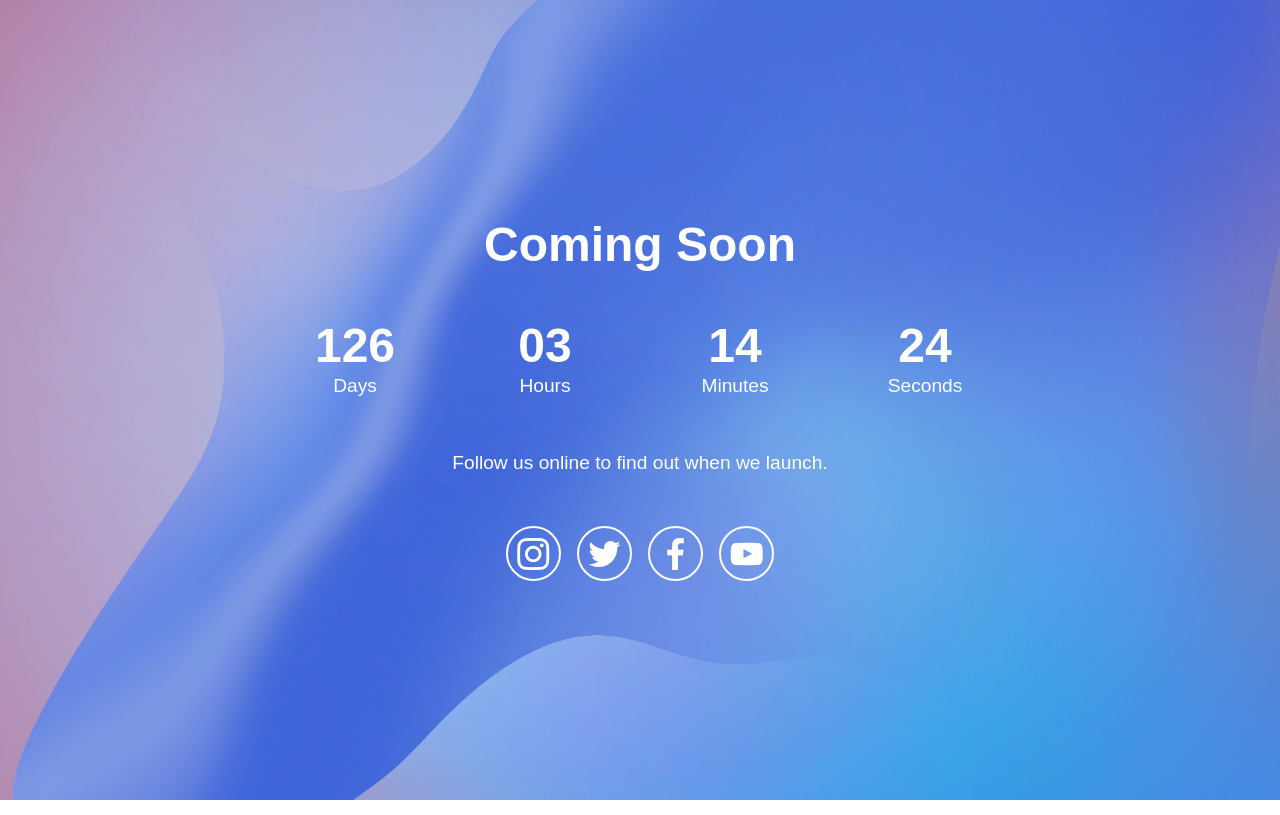
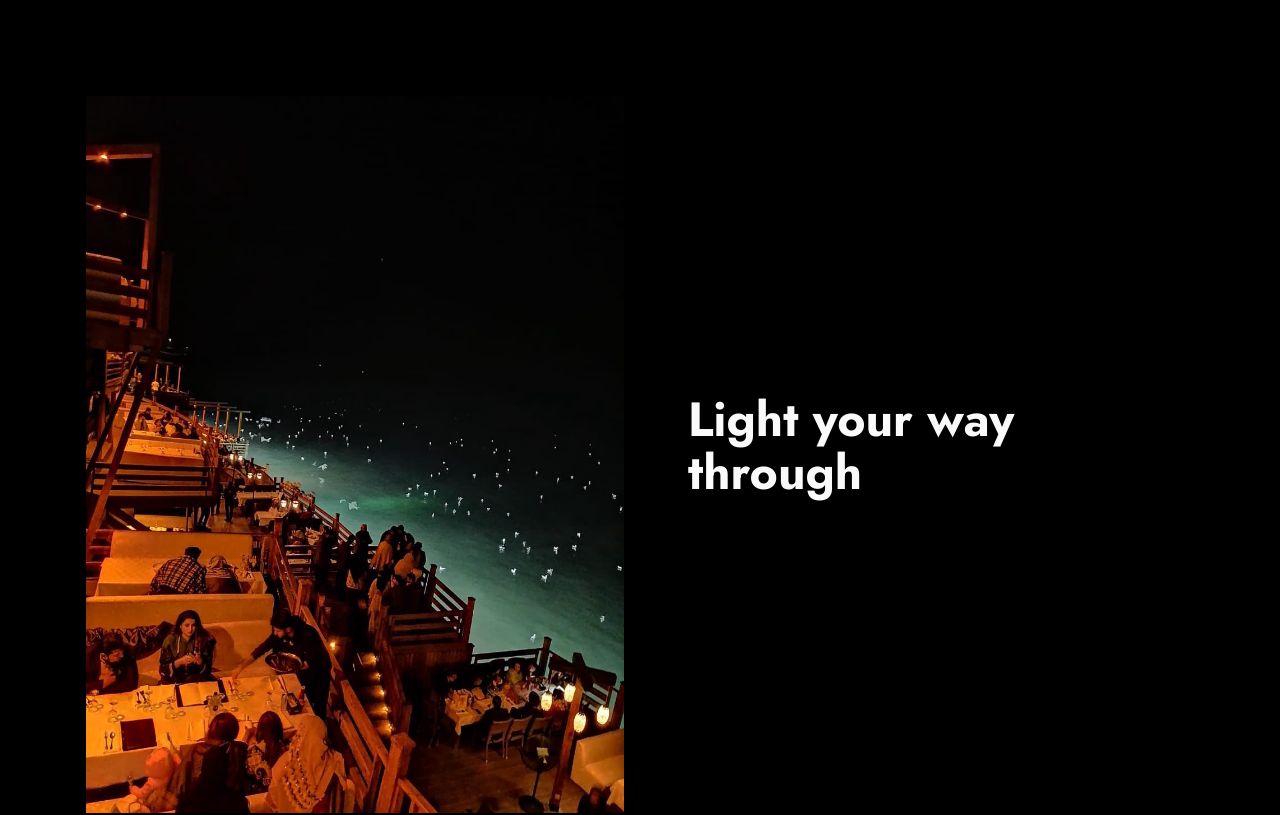
Before and after one commit to shreyas1921/pilot, a plain HTML site: page index.html in a window 1280 px wide. Shown: the top 815 px of the page. Drawn offline with Linux system fonts and the light colour scheme; a web font is replaced by a local one.

Commit message:
create github pages

```diff
--- /dev/null
+++ b/assets/images/hashes.json
@@ -0,0 +1 @@
+{"mgRyOEL4xK7kThr3ygaTGA==":"00-57-59-eomb1hyvaaaezj0-960x1280.jpg","oRykAiO0rUD++7AmPeEwUg==":"background1.jpg"}
--- a/assets/mobirise/css/mbr-additional.css
+++ b/assets/mobirise/css/mbr-additional.css
@@ -1,111 +1,9 @@
-/* cyrillic */
-@font-face {
-  font-family: 'Jost';
-  font-style: italic;
-  font-weight: 400;
-  font-display: swap;
-  src: url(https://fonts.gstatic.com/s/jost/v3/92zUtBhPNqw73oHt5D4hXRAy7lRq.woff2) format('woff2');
-  unicode-range: U+0400-045F, U+0490-0491, U+04B0-04B1, U+2116;
-}
-/* latin-ext */
-@font-face {
-  font-family: 'Jost';
-  font-style: italic;
-  font-weight: 400;
-  font-display: swap;
-  src: url(https://fonts.gstatic.com/s/jost/v3/92zUtBhPNqw73oHt7j4hXRAy7lRq.woff2) format('woff2');
-  unicode-range: U+0100-024F, U+0259, U+1E00-1EFF, U+2020, U+20A0-20AB, U+20AD-20CF, U+2113, U+2C60-2C7F, U+A720-A7FF;
-}
-/* latin */
-@font-face {
-  font-family: 'Jost';
-  font-style: italic;
-  font-weight: 400;
-  font-display: swap;
-  src: url(https://fonts.gstatic.com/s/jost/v3/92zUtBhPNqw73oHt4D4hXRAy7g.woff2) format('woff2');
-  unicode-range: U+0000-00FF, U+0131, U+0152-0153, U+02BB-02BC, U+02C6, U+02DA, U+02DC, U+2000-206F, U+2074, U+20AC, U+2122, U+2191, U+2193, U+2212, U+2215, U+FEFF, U+FFFD;
-}
-/* cyrillic */
-@font-face {
-  font-family: 'Jost';
-  font-style: italic;
-  font-weight: 700;
-  font-display: swap;
-  src: url(https://fonts.gstatic.com/s/jost/v3/92zUtBhPNqw73oHt5D4hXRAy7lRq.woff2) format('woff2');
-  unicode-range: U+0400-045F, U+0490-0491, U+04B0-04B1, U+2116;
-}
-/* latin-ext */
-@font-face {
-  font-family: 'Jost';
-  font-style: italic;
-  font-weight: 700;
-  font-display: swap;
-  src: url(https://fonts.gstatic.com/s/jost/v3/92zUtBhPNqw73oHt7j4hXRAy7lRq.woff2) format('woff2');
-  unicode-range: U+0100-024F, U+0259, U+1E00-1EFF, U+2020, U+20A0-20AB, U+20AD-20CF, U+2113, U+2C60-2C7F, U+A720-A7FF;
-}
-/* latin */
-@font-face {
-  font-family: 'Jost';
-  font-style: italic;
-  font-weight: 700;
-  font-display: swap;
-  src: url(https://fonts.gstatic.com/s/jost/v3/92zUtBhPNqw73oHt4D4hXRAy7g.woff2) format('woff2');
-  unicode-range: U+0000-00FF, U+0131, U+0152-0153, U+02BB-02BC, U+02C6, U+02DA, U+02DC, U+2000-206F, U+2074, U+20AC, U+2122, U+2191, U+2193, U+2212, U+2215, U+FEFF, U+FFFD;
-}
-/* cyrillic */
-@font-face {
-  font-family: 'Jost';
-  font-style: normal;
-  font-weight: 400;
-  font-display: swap;
-  src: url(https://fonts.gstatic.com/s/jost/v3/92zatBhPNqw73oDd4jQmfxIC7w.woff2) format('woff2');
-  unicode-range: U+0400-045F, U+0490-0491, U+04B0-04B1, U+2116;
-}
-/* latin-ext */
-@font-face {
-  font-family: 'Jost';
-  font-style: normal;
-  font-weight: 400;
-  font-display: swap;
-  src: url(https://fonts.gstatic.com/s/jost/v3/92zatBhPNqw73ord4jQmfxIC7w.woff2) format('woff2');
-  unicode-range: U+0100-024F, U+0259, U+1E00-1EFF, U+2020, U+20A0-20AB, U+20AD-20CF, U+2113, U+2C60-2C7F, U+A720-A7FF;
-}
-/* latin */
-@font-face {
-  font-family: 'Jost';
-  font-style: normal;
-  font-weight: 400;
-  font-display: swap;
-  src: url(https://fonts.gstatic.com/s/jost/v3/92zatBhPNqw73oTd4jQmfxI.woff2) format('woff2');
-  unicode-range: U+0000-00FF, U+0131, U+0152-0153, U+02BB-02BC, U+02C6, U+02DA, U+02DC, U+2000-206F, U+2074, U+20AC, U+2122, U+2191, U+2193, U+2212, U+2215, U+FEFF, U+FFFD;
-}
-/* cyrillic */
-@font-face {
-  font-family: 'Jost';
-  font-style: normal;
-  font-weight: 700;
-  font-display: swap;
-  src: url(https://fonts.gstatic.com/s/jost/v3/92zatBhPNqw73oDd4jQmfxIC7w.woff2) format('woff2');
-  unicode-range: U+0400-045F, U+0490-0491, U+04B0-04B1, U+2116;
-}
-/* latin-ext */
-@font-face {
-  font-family: 'Jost';
-  font-style: normal;
-  font-weight: 700;
-  font-display: swap;
-  src: url(https://fonts.gstatic.com/s/jost/v3/92zatBhPNqw73ord4jQmfxIC7w.woff2) format('woff2');
-  unicode-range: U+0100-024F, U+0259, U+1E00-1EFF, U+2020, U+20A0-20AB, U+20AD-20CF, U+2113, U+2C60-2C7F, U+A720-A7FF;
-}
-/* latin */
-@font-face {
-  font-family: 'Jost';
-  font-style: normal;
-  font-weight: 700;
-  font-display: swap;
-  src: url(https://fonts.gstatic.com/s/jost/v3/92zatBhPNqw73oTd4jQmfxI.woff2) format('woff2');
-  unicode-range: U+0000-00FF, U+0131, U+0152-0153, U+02BB-02BC, U+02C6, U+02DA, U+02DC, U+2000-206F, U+2074, U+20AC, U+2122, U+2191, U+2193, U+2212, U+2215, U+FEFF, U+FFFD;
-}
+@import url(https://fonts.googleapis.com/css?family=Jost:100,200,300,400,500,600,700,800,900,100i,200i,300i,400i,500i,600i,700i,800i,900i&display=swap);
+
+
+
+
+
 body {
   font-family: Jost;
 }
@@ -669,17 +567,12 @@ a.text-black.active {
   color: #000000 !important;
 }
 a[class*="text-"]:not(.nav-link):not(.dropdown-item):not([role]) {
+  transition: 0.2s;
   position: relative;
-  background-image: transparent;
+  background-image: linear-gradient(currentColor 50%, currentColor 50%);
   background-size: 10000px 2px;
   background-repeat: no-repeat;
-  background-position: 0px 1.2em;
-  background-position: -10000px 1.2em;
-}
-a[class*="text-"]:not(.nav-link):not(.dropdown-item):not([role]):hover {
-  transition: background-position 2s ease-in-out;
-  background-image: linear-gradient(currentColor 50%, currentColor 50%);
-  background-position: 0px 1.2em;
+  background-position: 0 1.2em;
 }
 .nav-tabs .nav-link.active {
   color: #6592e6;
@@ -832,59 +725,45 @@ body {
 a {
   transition: color 0.6s;
 }
-.cid-s8HA28kYuA {
-  background-image: url("../../../assets/images/background3.jpg");
+.cid-s8TKe7BDV9 {
+  padding-top: 6rem;
+  padding-bottom: 7rem;
+  background-color: #000000;
 }
-.cid-s8HA28kYuA .number-wrap {
-  color: #ffffff;
-  text-align: center;
-}
-.cid-s8HA28kYuA .number {
-  color: #ffffff;
-}
-.cid-s8HA28kYuA .period {
-  display: block;
-}
-.cid-s8HA28kYuA .dot {
-  display: none;
-}
-@media (max-width: 767px) {
-  .cid-s8HA28kYuA .period {
-    font-size: 0.8rem;
+@media (max-width: 991px) {
+  .cid-s8TKe7BDV9 .image-wrapper {
+    margin-bottom: 1rem;
   }
 }
-.cid-s8HA28kYuA .btn {
-  height: 100%;
-  margin: 0;
+.cid-s8TKe7BDV9 img {
+  width: 100%;
 }
-.cid-s8HA28kYuA .mbr-section-btn {
-  margin-bottom: 1.2rem;
+@media (min-width: 992px) {
+  .cid-s8TKe7BDV9 .text-wrapper {
+    padding: 2rem;
+  }
 }
-.cid-s8HA28kYuA .mbr-section-title {
-  color: #ffffff;
+.cid-s8TKe7BDV9 .mbr-section-title {
+  color: #fafafa;
 }
-.cid-s8HA28kYuA .mbr-text {
-  color: #ffffff;
+.cid-s8TMe8ULm6 {
+  padding-top: 6rem;
+  padding-bottom: 7rem;
+  background-color: #000000;
 }
-.cid-s8HA28kYuA .icons-menu .soc-item {
-  padding-left: 8px;
-  padding-right: 8px;
+@media (max-width: 991px) {
+  .cid-s8TMe8ULm6 .image-wrapper {
+    margin-bottom: 1rem;
+  }
 }
-.cid-s8HA28kYuA .icons-menu .soc-item .mbr-iconfont {
-  font-size: 2rem;
-  display: flex;
-  border-radius: 50%;
-  text-align: center;
-  color: #ffffff;
-  border: 2px solid #ffffff;
-  justify-content: center;
-  align-content: center;
-  transition: all 0.3s;
+.cid-s8TMe8ULm6 img {
+  width: 100%;
 }
-.cid-s8HA28kYuA .icons-menu .soc-item .mbr-iconfont:before {
-  padding: 0.6rem;
+@media (min-width: 992px) {
+  .cid-s8TMe8ULm6 .text-wrapper {
+    padding: 2rem;
+  }
 }
-.cid-s8HA28kYuA .icons-menu .soc-item .mbr-iconfont:hover {
-  background-color: #ffffff;
-  color: #000000;
+.cid-s8TMe8ULm6 .mbr-section-title {
+  color: #fafafa;
 }
--- a/index.html
+++ b/index.html
@@ -15,7 +15,6 @@
   <link rel="stylesheet" href="assets/bootstrap/css/bootstrap.min.css">
   <link rel="stylesheet" href="assets/bootstrap/css/bootstrap-grid.min.css">
   <link rel="stylesheet" href="assets/bootstrap/css/bootstrap-reboot.min.css">
-  <link rel="stylesheet" href="assets/socicon/css/styles.css">
   <link rel="stylesheet" href="assets/theme/css/style.css">
   <link rel="preload" as="style" href="assets/mobirise/css/mbr-additional.css"><link rel="stylesheet" href="assets/mobirise/css/mbr-additional.css" type="text/css">
 
@@ -25,62 +24,60 @@
 </head>
 <body>
 
-  <section class="countdown4 cid-s8HA28kYuA mbr-fullscreen" id="countdown4-0">
-
-    <div class="mbr-overlay" style="opacity: 0.4; background-color: rgb(68, 121, 217);">
-    </div>
-    <div class="container">
-        <div class="row justify-content-center">
-            <div class="col-lg-8">
-                <h3 class="mbr-section-title mb-5 align-center mbr-fonts-style display-2">
-                    <strong>Coming Soon</strong>
-                </h3>
-
-                <div class="countdown-cont align-center mb-5">
-                    <div class="daysCountdown col-xs-3 col-sm-3 col-md-3" title="Days"></div>
-                    <div class="hoursCountdown col-xs-3 col-sm-3 col-md-3" title="Hours"></div>
-                    <div class="minutesCountdown col-xs-3 col-sm-3 col-md-3" title="Minutes"></div>
-                    <div class="secondsCountdown col-xs-3 col-sm-3 col-md-3" title="Seconds"></div>
-                    <div class="countdown" data-due-date="2021/01/01"></div>
-                </div>
-                <p class="mbr-text mb-5 align-center mbr-fonts-style display-7">
-                    Follow us online to find out when we launch.
-                </p>
-                <div class="icons-menu row justify-content-center display-7">
+  <section class="image1 cid-s8TKe7BDV9" id="image1-2">
 
 
 
 
-                <div class="soc-item col-auto">
-                        <a href="https://instagram.com/mobirise" target="_blank" class="social__link">
-                            <span class="mbr-iconfont socicon-instagram socicon"></span>
-                        </a>
-                    </div><div class="soc-item col-auto">
-                        <a href="https://twitter.com/mobirise" target="_blank" class="social__link">
-                            <span class="mbr-iconfont socicon-twitter socicon"></span>
-                        </a>
-                    </div><div class="soc-item col-auto">
-                        <a href="https://facebook.com/Mobirise/" target="_blank" class="social__link">
-                            <span class="mbr-iconfont socicon socicon-facebook"></span>
-                        </a>
-                    </div><div class="soc-item col-auto">
-                        <a href="https://youtube.com/c/mobirise" target="_blank" class="social__link">
-                            <span class="mbr-iconfont socicon socicon-youtube"></span>
-                        </a>
-                    </div></div>
+    <div class="container">
+        <div class="row align-items-center">
+            <div class="col-12 col-lg-6">
+                <div class="image-wrapper">
+                    <img src="assets/images/00-57-59-eomb1hyvaaaezj0-960x1280.jpg" alt="">
 
+                </div>
+            </div>
+            <div class="col-12 col-lg">
+                <div class="text-wrapper">
+                    <h3 class="mbr-section-title mbr-fonts-style mb-3 display-2">
+                        <strong>Light your way through</strong></h3>
+
+                </div>
+            </div>
+        </div>
+    </div>
+</section>
+
+<section class="engine"><a href="https://mobirise.info/u">bootstrap responsive templates</a></section><section class="image1 cid-s8TMe8ULm6" id="image1-3">
+
+
+
+
+    <div class="container">
+        <div class="row align-items-center">
+            <div class="col-12 col-lg-6">
+                <div class="image-wrapper">
+                    <img src="assets/images/00-57-59-eomb1hyvaaaezj0-960x1280.jpg" alt="">
+
+                </div>
+            </div>
+            <div class="col-12 col-lg">
+                <div class="text-wrapper">
+                    <h3 class="mbr-section-title mbr-fonts-style mb-3 display-2">
+                        <strong>Light your way through</strong></h3>
+
+                </div>
             </div>
         </div>
     </div>
 </section>
 
 
-  <section class="engine"><a href="https://mobirise.info/j">website templates</a></section><script src="assets/web/assets/jquery/jquery.min.js"></script>
+  <script src="assets/web/assets/jquery/jquery.min.js"></script>
   <script src="assets/popper/popper.min.js"></script>
   <script src="assets/tether/tether.min.js"></script>
   <script src="assets/bootstrap/js/bootstrap.min.js"></script>
   <script src="assets/smoothscroll/smooth-scroll.js"></script>
-  <script src="assets/countdown/jquery.countdown.min.js"></script>
   <script src="assets/theme/js/script.js"></script>
 
 
```
Also changed, not shown: assets/images/00-57-59-eomb1hyvaaaezj0-960x1280.jpg (added), assets/theme/js/script.js, 1 other file.
